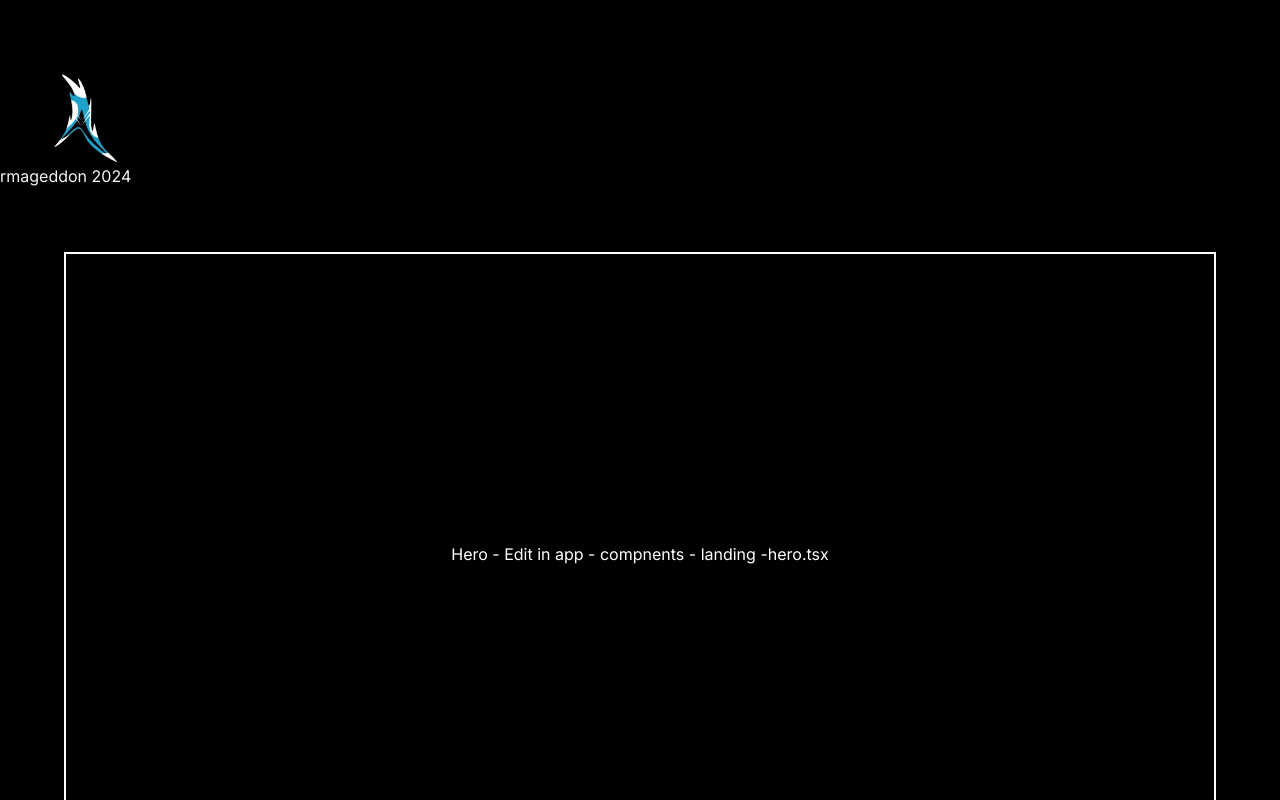
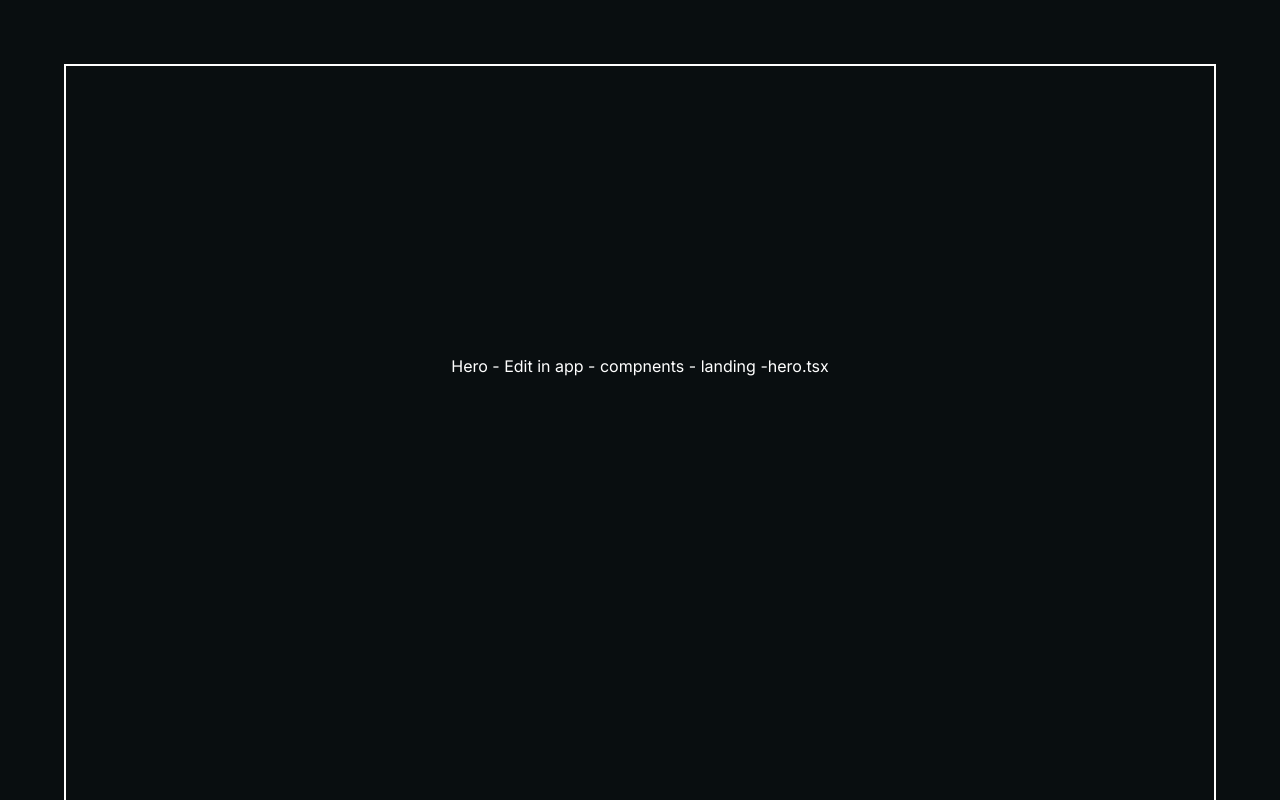
Before and after one commit to Ayushman-Saha/arma-next-24, a Next.js app: page / in a window 1280 px wide. Shown: the top 800 px of the page. Built offline with nearby package versions, Linux system fonts and the light colour scheme.

Commit message:
added logo in navbar

```diff
--- a/src/app/about/page.tsx
+++ b/src/app/about/page.tsx
@@ -1,9 +1,5 @@
-
 'use client'
 import { Spotlight } from '@/components/effects/Spotlight'
-import Header from '@/components/header/Header'
-import { TeamCard } from '@/components/about/TeamCard'
-import Head from 'next/head'
 import React from 'react'
 import Teams from '@/components/about/Team'
 
--- a/src/app/globals.css
+++ b/src/app/globals.css
@@ -3,7 +3,7 @@
 @tailwind utilities;
 
 :root {
- background-color: #000000;
+ background-color: #090e10;
 }
 
 :root::-webkit-scrollbar {
--- a/src/components/about/Team.tsx
+++ b/src/components/about/Team.tsx
@@ -1,3 +1,4 @@
+'use client'
 import React from 'react'
 import { HoverEffect } from '@/components/effects/CardHover'
 import { SparklesCore } from '../effects/Sparkles'
--- a/src/components/effects/EvervaultCard.tsx
+++ b/src/components/effects/EvervaultCard.tsx
@@ -33,6 +33,7 @@ export const EvervaultCard = ({
   }
 
   return (
+  <>
     <div
       className={cn(
         "p-0.5  bg-transparent aspect-square  flex items-center justify-center w-full h-full relative",
@@ -56,6 +57,7 @@ export const EvervaultCard = ({
         </div>
       </div>
     </div>
+    </>
   );
 };
 
--- a/src/components/header/Header.tsx
+++ b/src/components/header/Header.tsx
@@ -61,16 +61,7 @@ export default function Header () {
 
   return (
     <>
-    <div className="my-8">
-    <div className="text-white mt-16 ml-8 flex flex-wrap">
-        <Image
-        height={100}
-        width={100}
-        src={ArmaIcon}
-        alt="arma logo"
-        />
-    </div>
-    <span className="text-gray-100">rmageddon 2024</span>
+    <nav>
     <AnimatePresence mode="wait">
       <motion.div
         initial={{
@@ -85,9 +76,15 @@ export default function Header () {
           duration: 0.2,
         }}
         className={cn(
-          "flex max-w-fit  fixed top-10 inset-x-0 mx-auto border border-transparent dark:border-white/[0.2] rounded-full dark:bg-black bg-white shadow-[0px_2px_3px_-1px_rgba(0,0,0,0.1),0px_1px_0px_0px_rgba(25,28,33,0.02),0px_0px_0px_1px_rgba(25,28,33,0.08)] z-[5000] pr-2 pl-8 py-4  items-center justify-center space-x-4 px-6",
+          "flex max-w-fit min-w-96 fixed top-10 inset-x-0 mx-auto border border-transparent dark:border-white/[0.2] rounded-full dark:bg-black bg-white shadow-[0px_2px_3px_-1px_rgba(0,0,0,0.1),0px_1px_0px_0px_rgba(25,28,33,0.02),0px_0px_0px_1px_rgba(25,28,33,0.08)] z-[5000] pr-2 pl-8 py-4  items-center justify-center space-x-4 px-6 mb-4 ",
         )}
       >
+        <Image
+        height={50}
+        width={50}
+        src={ArmaIcon}
+        alt="arma logo"
+        />
         {navItems.map((navItem: any, idx: number) => (
           <Link
             key={`link=${idx}`}
@@ -105,7 +102,7 @@ export default function Header () {
 
       </motion.div>
     </AnimatePresence>
-    </div>
+    </nav>
     </>
   );
 };
```
